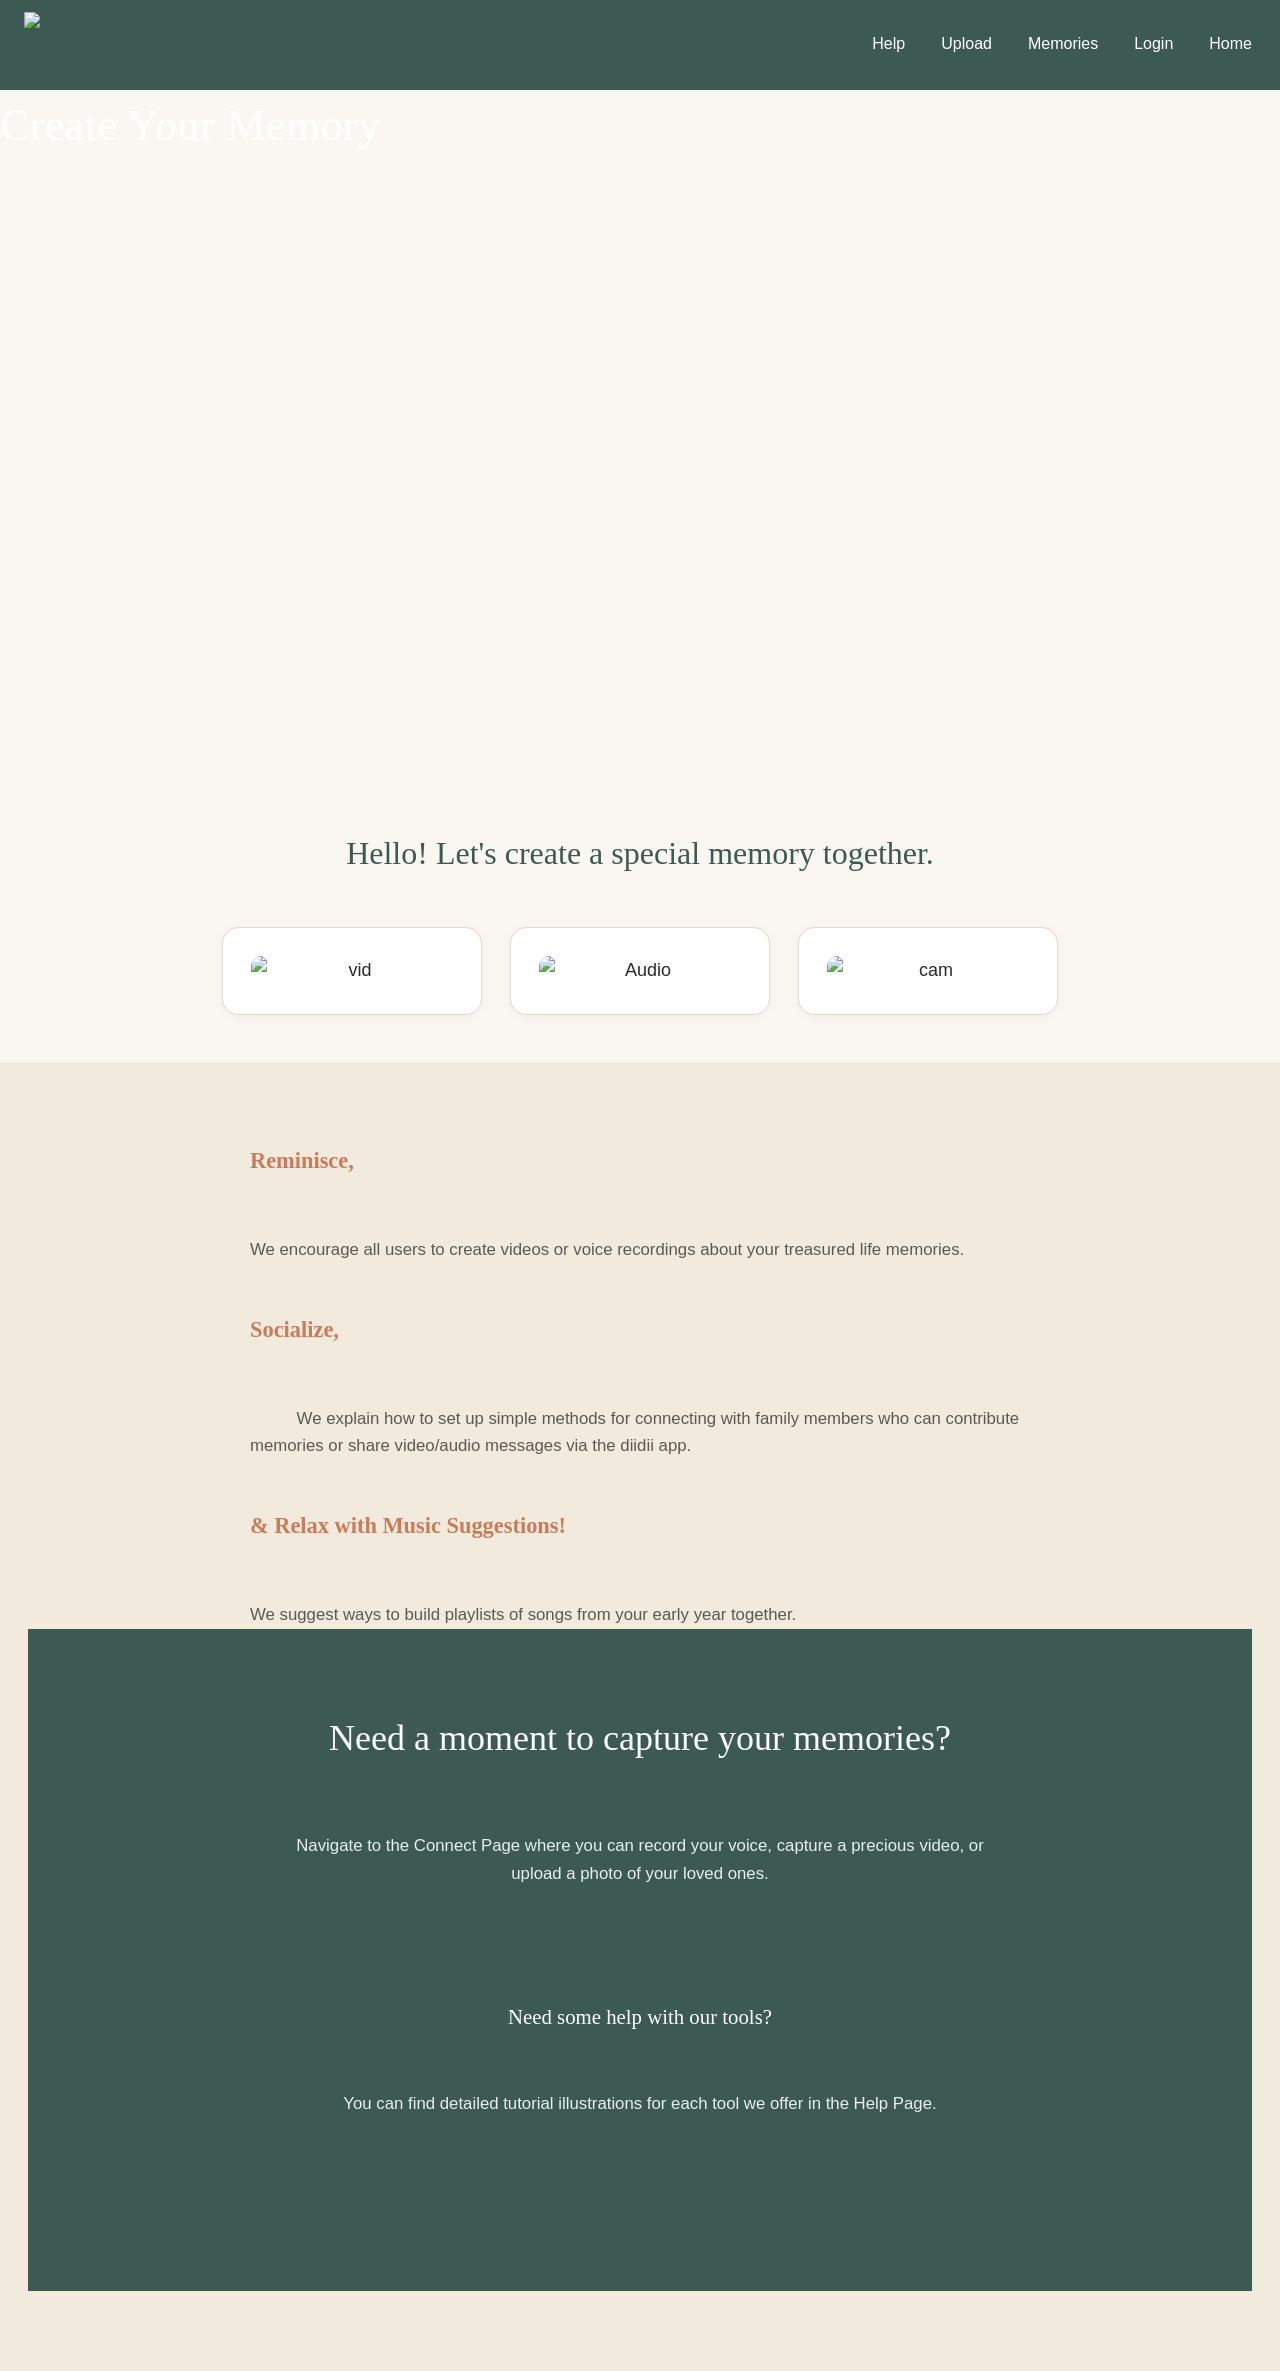
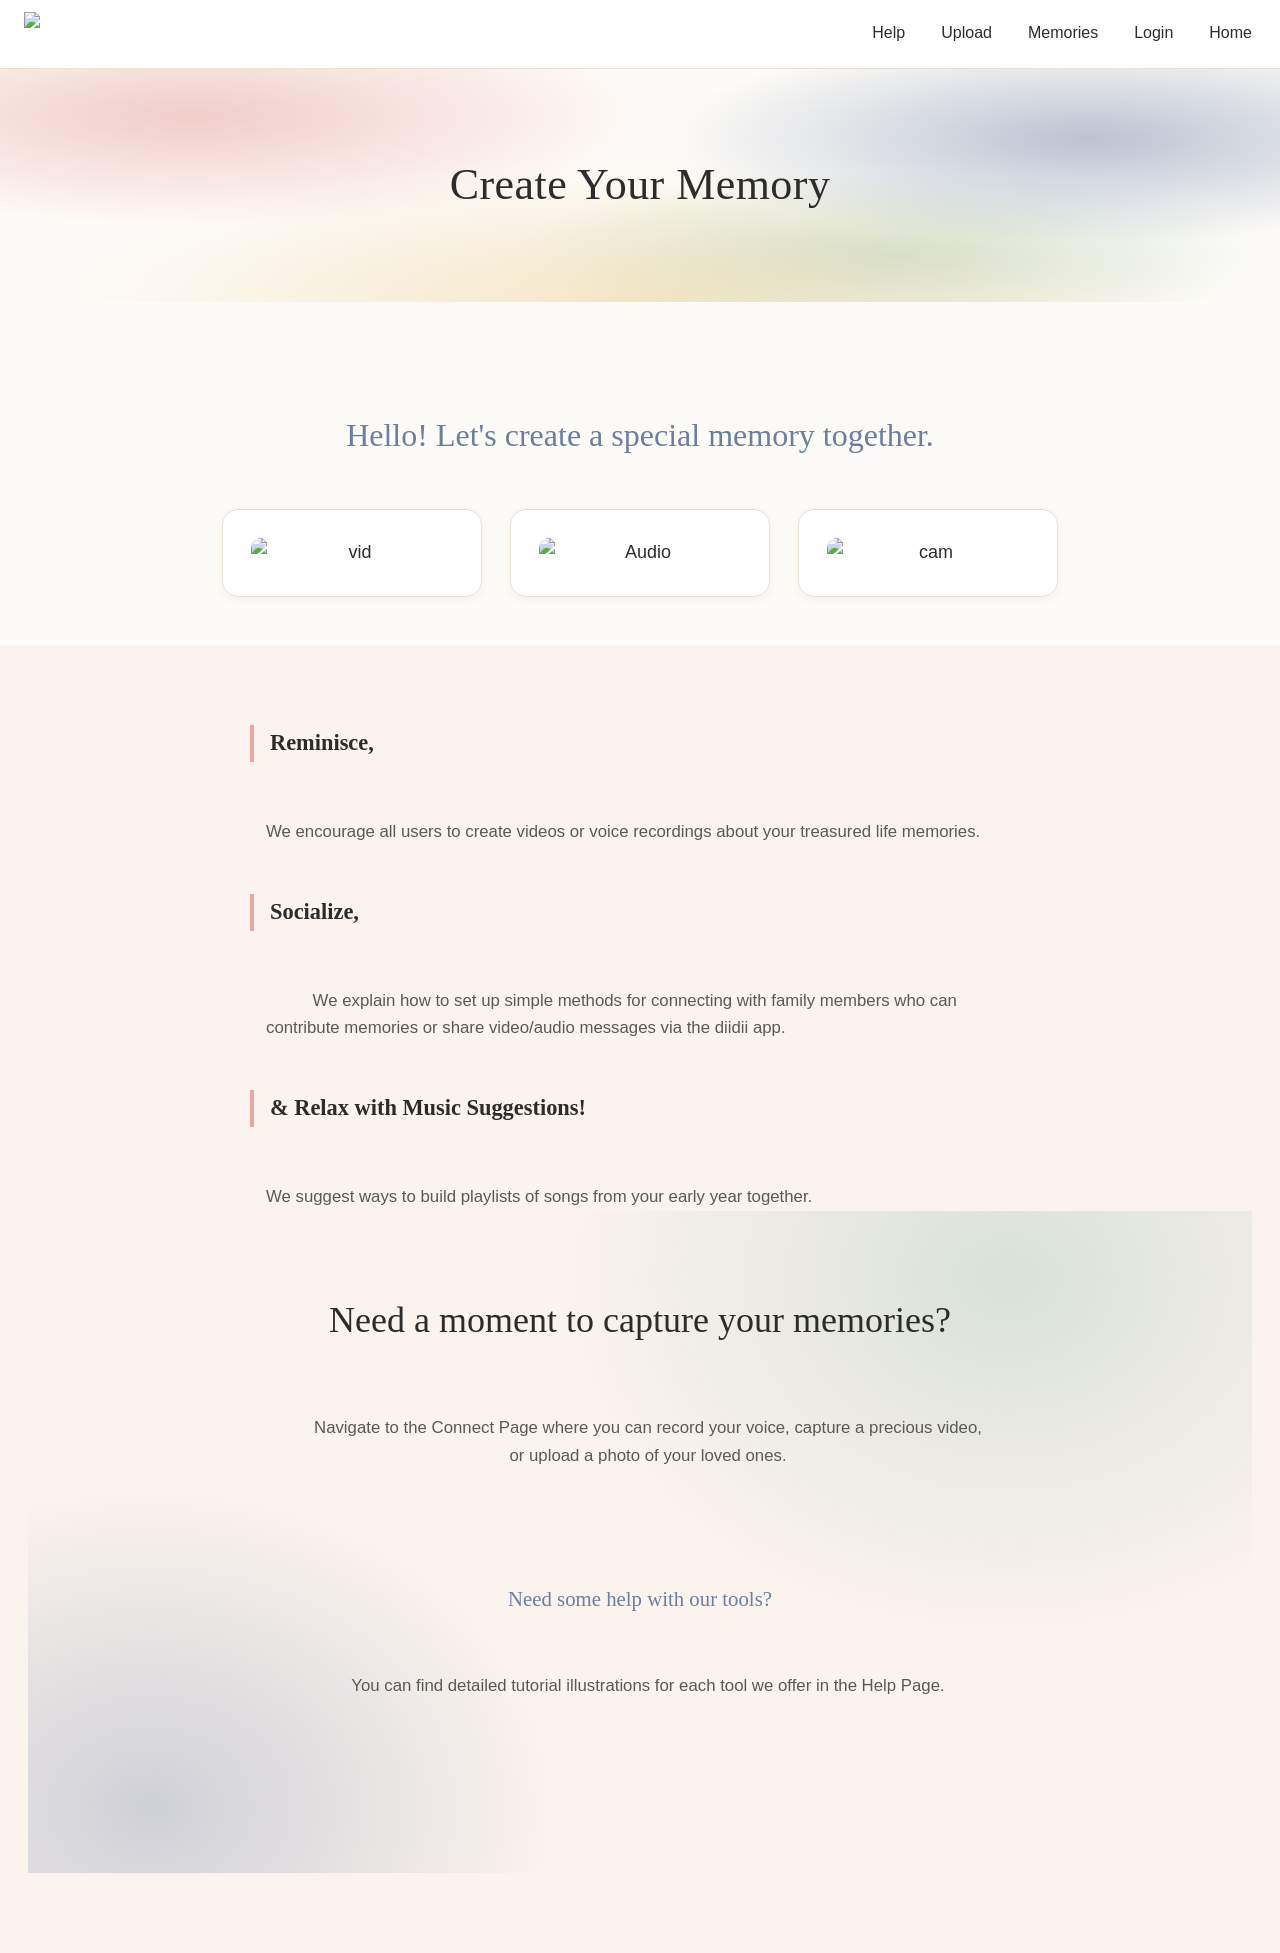

Update styleH.css

--- a/styleH.css
+++ b/styleH.css
@@ -1,17 +1,22 @@
-
+/* ============================================
+   diidii — Memory Page Styles
+   Warm, calm, family-friendly, dementia-care aware
+   ============================================ */
 
 @import url('https://fonts.googleapis.com/css2?family=Fraunces:opsz,wght@9..144,400;9..144,500;9..144,600&family=Inter:wght@400;500;600&display=swap');
 
 :root {
-  /* Color tokens */
-  --color-bg: #FAF7F2;           /* warm paper */
-  --color-bg-soft: #F1EADD;      /* soft tan panel */
-  --color-primary: #3D5A52;      /* deep sage — trust, calm */
-  --color-primary-light: #6E8B82;
-  --color-accent: #C97B5A;       /* warm terracotta */
+  /* Color tokens — soft pastel watercolor, matching diidii's brand imagery */
+  --color-bg: #FDFBF8;           /* warm off-white, lets watercolor accents lead */
+  --color-bg-soft: #FBF3EE;      /* faint blush panel */
+  --color-primary: #6B7FA3;      /* dusty pastel blue — main brand tone */
+  --color-primary-light: #9FB2CE;
+  --color-accent: #E8A7A0;       /* soft blush pink accent */
+  --color-accent-2: #E8C97A;     /* soft sandy yellow, secondary accent */
+  --color-accent-3: #9BC1A8;     /* soft sage, tertiary accent */
   --color-text: #2C2C2C;
   --color-text-soft: #5A5A54;
-  --color-border: #E3D9C6;
+  --color-border: #EBE1D6;
   --color-white: #FFFFFF;
 
   /* Type */
@@ -70,12 +75,13 @@ a {
   display: flex;
   align-items: center;
   justify-content: space-between;
-  background: var(--color-primary) !important;
+  background: var(--color-white) !important;
+  border-bottom: 1px solid var(--color-border);
   padding: 0.75rem 1.5rem !important;
 }
 
 .logo #logo-img img {
-  height: 66px;
+  height: 44px;
   width: auto;
 }
 
@@ -85,7 +91,7 @@ nav {
 }
 
 nav a {
-  color: var(--color-white);
+  color: var(--color-text);
   font-family: var(--font-body);
   font-weight: 500;
   font-size: 1rem;
@@ -103,20 +109,26 @@ nav a:focus-visible {
 /* ---------- Banner ---------- */
 
 .banner-area {
-    background-image: url(https://img.pikbest.com/wp/202343/delicate-pattern-watercolor-painting-on-canvas-abstract-art-with-soft-rose-gradient-and-light-purple-pink-hues-featuring-a-fragment-of-artwork-against-lilac-patterned-texture-backdrop_[number redacted].jpg!sw800);
-    background-size: cover;
-    height: 70vh;
-    position: relative;
-    background-position: center center;
+  position: relative;
+  background:
+    radial-gradient(ellipse 60% 80% at 15% 20%, rgba(232, 167, 160, 0.55), transparent 60%),
+    radial-gradient(ellipse 55% 75% at 85% 30%, rgba(107, 127, 163, 0.45), transparent 60%),
+    radial-gradient(ellipse 70% 90% at 50% 100%, rgba(232, 201, 122, 0.4), transparent 65%),
+    radial-gradient(ellipse 50% 60% at 70% 80%, rgba(155, 193, 168, 0.4), transparent 60%),
+    var(--color-bg);
+  padding: var(--space-xl) var(--space-md);
+  text-align: center;
+  overflow: hidden;
 }
 
 .banner-area h2 {
   font-family: var(--font-heading);
   font-weight: 500;
-  color: var(--color-white);
+  color: var(--color-text);
   font-size: clamp(1.75rem, 4vw, 2.75rem);
   margin: 0;
   letter-spacing: 0.01em;
+  position: relative;
 }
 
 /* ---------- Content / intro ---------- */
@@ -150,7 +162,7 @@ nav a:focus-visible {
   border: 1px solid var(--color-border);
   border-radius: var(--radius);
   padding: var(--space-md);
-  box-shadow: 0 2px 10px rgba(61, 90, 82, 0.06);
+  box-shadow: 0 2px 10px rgba(44, 44, 44, 0.06);
 }
 
 .column img {
@@ -175,8 +187,18 @@ nav a:focus-visible {
   font-family: var(--font-heading);
   font-weight: 600;
   font-size: 1.4rem;
-  color: var(--color-accent);
+  color: var(--color-text);
   margin: 0 0 var(--space-xs);
+  padding-left: var(--space-sm);
+  border-left: 4px solid var(--color-accent);
+}
+
+.picture-area .wrapper > div:nth-child(2) h4 {
+  border-left-color: var(--color-primary);
+}
+
+.picture-area .wrapper > div:nth-child(3) h4 {
+  border-left-color: var(--color-accent-2);
 }
 
 .picture-area p,
@@ -185,13 +207,17 @@ nav a:focus-visible {
   font-size: 1.05rem;
   color: var(--color-text-soft);
   margin: 0;
+  padding-left: var(--space-sm);
   display: block;
 }
 
 /* ---------- Background / CTA area ---------- */
 
 .background-area {
-  background: var(--color-primary);
+  background:
+    radial-gradient(ellipse 60% 90% at 80% 10%, rgba(155, 193, 168, 0.35), transparent 60%),
+    radial-gradient(ellipse 55% 80% at 10% 90%, rgba(107, 127, 163, 0.3), transparent 60%),
+    var(--color-bg-soft);
   padding: var(--space-xl) var(--space-md);
 }
 
@@ -199,7 +225,7 @@ nav a:focus-visible {
   max-width: 700px;
   margin: 0 auto;
   text-align: center;
-  color: var(--color-white);
+  color: var(--color-text);
 }
 
 .background-area h1 {
@@ -207,20 +233,21 @@ nav a:focus-visible {
   font-weight: 500;
   font-size: clamp(1.6rem, 3.5vw, 2.25rem);
   margin: 0 0 var(--space-sm);
+  color: var(--color-text);
 }
 
 .background-area h2 {
   font-family: var(--font-heading);
   font-weight: 500;
   font-size: 1.3rem;
-  color: var(--color-white);
+  color: var(--color-primary);
   margin: var(--space-lg) 0 var(--space-xs);
 }
 
 .background-area p {
   font-family: var(--font-body);
   font-size: 1.05rem;
-  color: #E8EFEC;
+  color: var(--color-text-soft);
   margin: 0 0 var(--space-sm);
 }
 
